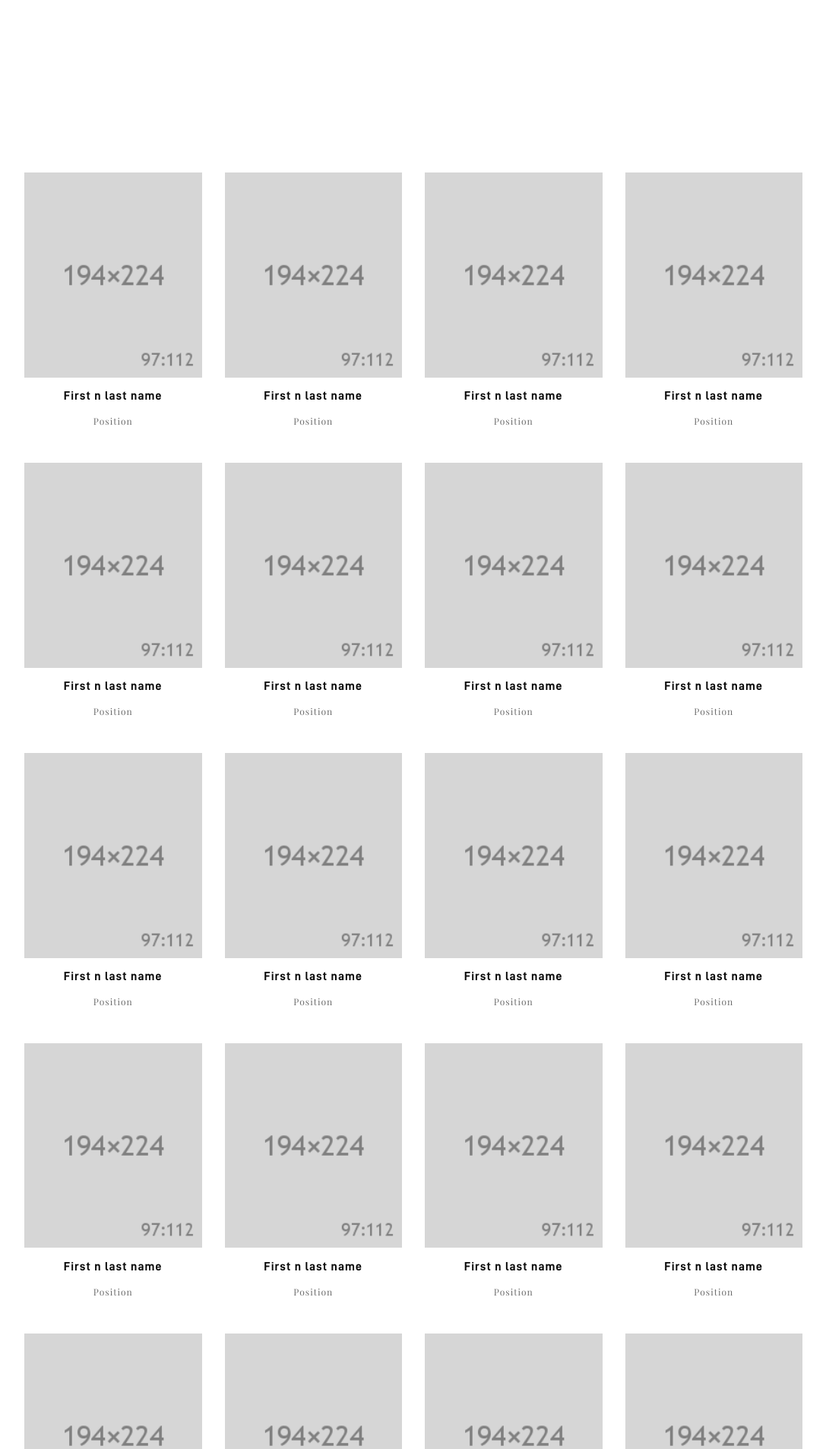
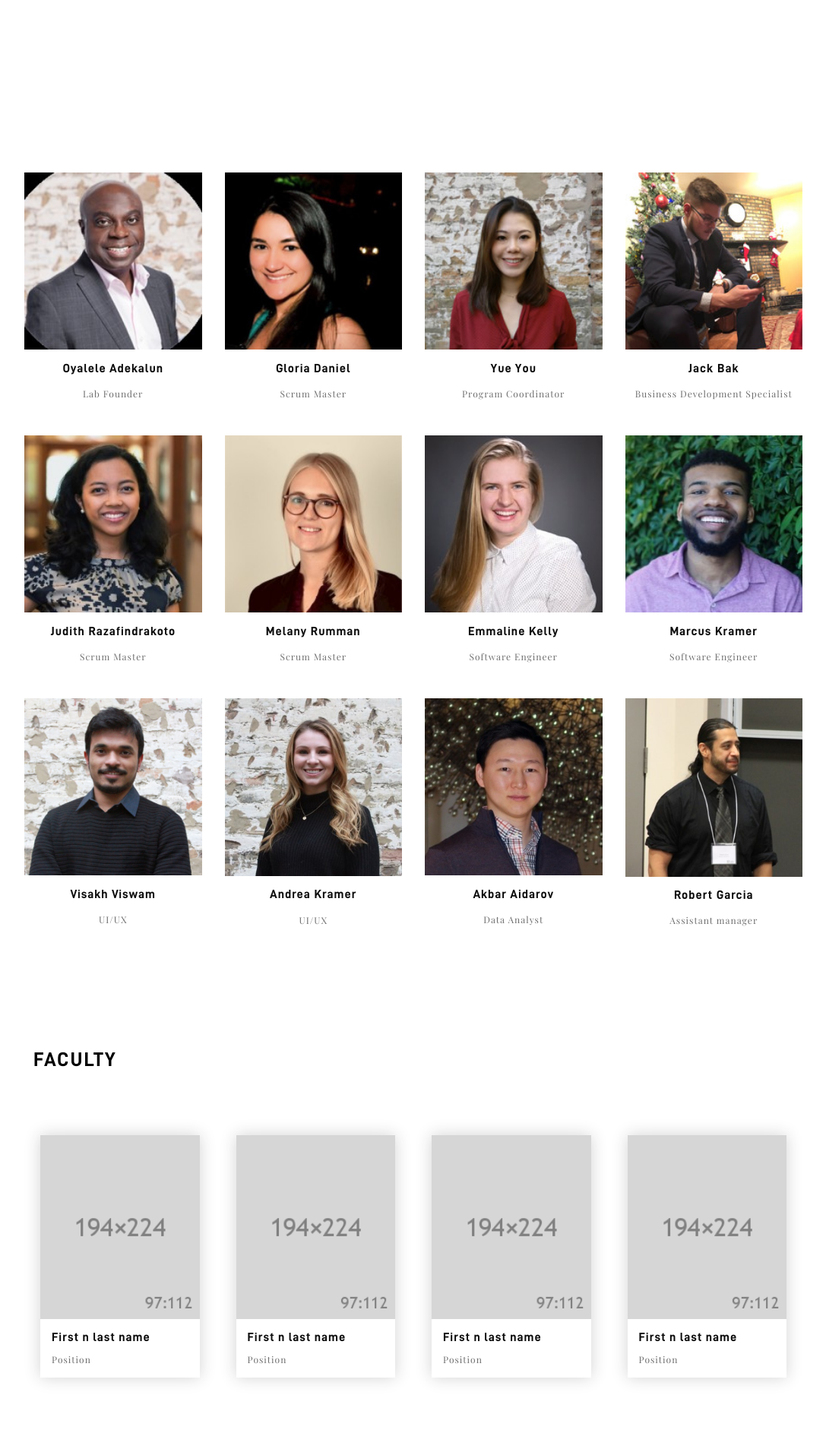
Before and after one commit to estefanytorres/idlabwebsite, a PHP site: page /our-team.html in a window 1280 px wide. Shown: the part 1432-3339 px from the top of the page at 76% size, without its empty margins (96-1183 px from the left). Run offline with PHP 8.4, Linux system fonts and the light colour scheme.

Commit message:
initial changes

```diff
--- a/css/style.css
+++ b/css/style.css
@@ -632,13 +632,12 @@ body.mobile-nav-active #mobile-nav-toggle {
   background: rgba(216, 216, 216, 0);
 }
 #lab-name {
-  font-family: 'D-DIN Regular', serif;
-  font-size: 20px;
-  font-weight: bold;
-  line-height: 15px;
-  letter-spacing: 1.14px;
-  margin-top: 15px;
-  color: #0182FF;
+    font-family: 'D-DIN Regular', serif;
+    font-size: 14px;
+    line-height: 15px;
+    letter-spacing: 1.14px;
+    margin-top: 15px;
+    color: #0182FF;
 }
 #btn-welcome {
   font-family: 'D-DIN DIN-Bold', serif;
@@ -1000,14 +999,20 @@ body.mobile-nav-active #mobile-nav-toggle {
   position: relative;
   padding: 0 !important;
 }
-.video-wrapper > video {
-  width: 100%;
+.video-wrapper > iframe {
+  width: 100%;
+  height: 100vh;
   vertical-align: middle;
   object-fit: cover;
 }
-.video-wrapper > video.has-media-controls-hidden::-webkit-media-controls {
-  display: none;
-}
+/*.video-wrapper > video {*/
+/*  width: 100%;*/
+/*  vertical-align: middle;*/
+/*  object-fit: cover;*/
+/*}*/
+/*.video-wrapper > video.has-media-controls-hidden::-webkit-media-controls {*/
+/*  display: none;*/
+/*}*/
 .video-overlay-play-button {
   box-sizing: border-box;
   width: 100%;
--- a/our-team.html
+++ b/our-team.html
@@ -48,11 +48,11 @@
           <li><a href="get-in-touch.html">Get In Touch</a></li>
           <li class="menu-has-children"><a href="">Events</a>
             <ul>
-              <li><a href="#">ODI</a></li>
+              <li><a href="https://odi2019.depaulidlab.com/">ODI</a></li>
               <li><a href="#">Workshops</a></li>
             </ul>
           </li>
-          <li><a href="#">Knowledge Portal</a></li>
+          <li><a href="https://ikp.depaulidlab.com/">Knowledge Portal</a></li>
         </ul>
       </nav><!-- #nav-menu-container -->
     </div>
@@ -92,185 +92,68 @@
             <div class="team-group">
               <div class="row justify-content-center">
                 <div class="team-member text-center col-xs-12 col-sm-6 col-md-3 col-lg-3">
-                  <img class="member-image" src="img/member-image.png">
-                  <div class="member-name">First n last name</div>
-                  <div class="member-position">Position</div>
+                  <img class="member-image" src="img/members/yele.jpg">
+                  <div class="member-name">Oyalele Adekalun</div>
+                  <div class="member-position">Lab Founder</div>
                 </div>
                 <div class="team-member text-center col-xs-12 col-sm-6 col-md-3 col-lg-3">
-                  <img class="member-image" src="img/member-image.png">
-                  <div class="member-name">First n last name</div>
-                  <div class="member-position">Position</div>
+                  <img class="member-image" src="img/members/gloria.jpg">
+                  <div class="member-name">Gloria Daniel</div>
+                  <div class="member-position">Scrum Master</div>
                 </div>
                 <div class="team-member text-center col-xs-12 col-sm-6 col-md-3 col-lg-3">
-                  <img class="member-image" src="img/member-image.png">
-                  <div class="member-name">First n last name</div>
-                  <div class="member-position">Position</div>
+                  <img class="member-image" src="img/members/yue.jpg">
+                  <div class="member-name">Yue You</div>
+                  <div class="member-position">Program Coordinator</div>
                 </div>
                 <div class="team-member text-center col-xs-12 col-sm-6 col-md-3 col-lg-3">
-                  <img class="member-image" src="img/member-image.png">
-                  <div class="member-name">First n last name</div>
-                  <div class="member-position">Position</div>
+                  <img class="member-image" src="img/members/jack.jpg">
+                  <div class="member-name">Jack Bak</div>
+                  <div class="member-position">Business Development Specialist</div>
+                </div>
+
+                <div class="team-member text-center col-xs-12 col-sm-6 col-md-3 col-lg-3">
+                  <img class="member-image" src="img/members/judith.jpg">
+                  <div class="member-name">Judith Razafindrakoto</div>
+                  <div class="member-position">Scrum Master</div>
                 </div>
                 <div class="team-member text-center col-xs-12 col-sm-6 col-md-3 col-lg-3">
-                  <img class="member-image" src="img/member-image.png">
-                  <div class="member-name">First n last name</div>
-                  <div class="member-position">Position</div>
+                  <img class="member-image" src="img/members/melany.jpg">
+                  <div class="member-name">Melany Rumman</div>
+                  <div class="member-position">Scrum Master</div>
                 </div>
                 <div class="team-member text-center col-xs-12 col-sm-6 col-md-3 col-lg-3">
-                  <img class="member-image" src="img/member-image.png">
-                  <div class="member-name">First n last name</div>
-                  <div class="member-position">Position</div>
+                  <img class="member-image" src="img/members/emmaline.jpg">
+                  <div class="member-name">Emmaline Kelly</div>
+                  <div class="member-position">Software Engineer</div>
                 </div>
                 <div class="team-member text-center col-xs-12 col-sm-6 col-md-3 col-lg-3">
-                  <img class="member-image" src="img/member-image.png">
-                  <div class="member-name">First n last name</div>
-                  <div class="member-position">Position</div>
+                  <img class="member-image" src="img/members/marcus.jpg">
+                  <div class="member-name">Marcus Kramer</div>
+                  <div class="member-position">Software Engineer</div>
+                </div>
+
+                <div class="team-member text-center col-xs-12 col-sm-6 col-md-3 col-lg-3">
+                  <img class="member-image" src="img/members/visakh.png">
+                  <div class="member-name">Visakh Viswam</div>
+                  <div class="member-position">UI/UX</div>
                 </div>
                 <div class="team-member text-center col-xs-12 col-sm-6 col-md-3 col-lg-3">
-                  <img class="member-image" src="img/member-image.png">
-                  <div class="member-name">First n last name</div>
-                  <div class="member-position">Position</div>
+                  <img class="member-image" src="img/members/andrea.JPG">
+                  <div class="member-name">Andrea Kramer</div>
+                  <div class="member-position">UI/UX</div>
                 </div>
                 <div class="team-member text-center col-xs-12 col-sm-6 col-md-3 col-lg-3">
-                  <img class="member-image" src="img/member-image.png">
-                  <div class="member-name">First n last name</div>
-                  <div class="member-position">Position</div>
+                  <img class="member-image" src="img/members/akbar.jpg">
+                  <div class="member-name">Akbar Aidarov</div>
+                  <div class="member-position">Data Analyst</div>
                 </div>
                 <div class="team-member text-center col-xs-12 col-sm-6 col-md-3 col-lg-3">
-                  <img class="member-image" src="img/member-image.png">
-                  <div class="member-name">First n last name</div>
-                  <div class="member-position">Position</div>
+                  <img class="member-image" src="img/members/robert.jpg">
+                  <div class="member-name">Robert Garcia</div>
+                  <div class="member-position">Assistant manager</div>
                 </div>
-                <div class="team-member text-center col-xs-12 col-sm-6 col-md-3 col-lg-3">
-                  <img class="member-image" src="img/member-image.png">
-                  <div class="member-name">First n last name</div>
-                  <div class="member-position">Position</div>
-                </div>
-                <div class="team-member text-center col-xs-12 col-sm-6 col-md-3 col-lg-3">
-                  <img class="member-image" src="img/member-image.png">
-                  <div class="member-name">First n last name</div>
-                  <div class="member-position">Position</div>
-                </div>
-                <div class="team-member text-center col-xs-12 col-sm-6 col-md-3 col-lg-3">
-                  <img class="member-image" src="img/member-image.png">
-                  <div class="member-name">First n last name</div>
-                  <div class="member-position">Position</div>
-                </div>
-                <div class="team-member text-center col-xs-12 col-sm-6 col-md-3 col-lg-3">
-                  <img class="member-image" src="img/member-image.png">
-                  <div class="member-name">First n last name</div>
-                  <div class="member-position">Position</div>
-                </div>
-                <div class="team-member text-center col-xs-12 col-sm-6 col-md-3 col-lg-3">
-                  <img class="member-image" src="img/member-image.png">
-                  <div class="member-name">First n last name</div>
-                  <div class="member-position">Position</div>
-                </div>
-                <div class="team-member text-center col-xs-12 col-sm-6 col-md-3 col-lg-3">
-                  <img class="member-image" src="img/member-image.png">
-                  <div class="member-name">First n last name</div>
-                  <div class="member-position">Position</div>
-                </div>
-                <div class="team-member text-center col-xs-12 col-sm-6 col-md-3 col-lg-3">
-                  <img class="member-image" src="img/member-image.png">
-                  <div class="member-name">First n last name</div>
-                  <div class="member-position">Position</div>
-                </div>
-                <div class="team-member text-center col-xs-12 col-sm-6 col-md-3 col-lg-3">
-                  <img class="member-image" src="img/member-image.png">
-                  <div class="member-name">First n last name</div>
-                  <div class="member-position">Position</div>
-                </div>
-                <div class="team-member text-center col-xs-12 col-sm-6 col-md-3 col-lg-3">
-                  <img class="member-image" src="img/member-image.png">
-                  <div class="member-name">First n last name</div>
-                  <div class="member-position">Position</div>
-                </div>
-                <div class="team-member text-center col-xs-12 col-sm-6 col-md-3 col-lg-3">
-                  <img class="member-image" src="img/member-image.png">
-                  <div class="member-name">First n last name</div>
-                  <div class="member-position">Position</div>
-                </div>
-                <div class="team-member text-center col-xs-12 col-sm-6 col-md-3 col-lg-3">
-                  <img class="member-image" src="img/member-image.png">
-                  <div class="member-name">First n last name</div>
-                  <div class="member-position">Position</div>
-                </div>
-                <div class="team-member text-center col-xs-12 col-sm-6 col-md-3 col-lg-3">
-                  <img class="member-image" src="img/member-image.png">
-                  <div class="member-name">First n last name</div>
-                  <div class="member-position">Position</div>
-                </div>
-                <div class="team-member text-center col-xs-12 col-sm-6 col-md-3 col-lg-3">
-                  <img class="member-image" src="img/member-image.png">
-                  <div class="member-name">First n last name</div>
-                  <div class="member-position">Position</div>
-                </div>
-                <div class="team-member text-center col-xs-12 col-sm-6 col-md-3 col-lg-3">
-                  <img class="member-image" src="img/member-image.png">
-                  <div class="member-name">First n last name</div>
-                  <div class="member-position">Position</div>
-                </div>
-                <div class="team-member text-center col-xs-12 col-sm-6 col-md-3 col-lg-3">
-                  <img class="member-image" src="img/member-image.png">
-                  <div class="member-name">First n last name</div>
-                  <div class="member-position">Position</div>
-                </div>
-                <div class="team-member text-center col-xs-12 col-sm-6 col-md-3 col-lg-3">
-                  <img class="member-image" src="img/member-image.png">
-                  <div class="member-name">First n last name</div>
-                  <div class="member-position">Position</div>
-                </div>
-                <div class="team-member text-center col-xs-12 col-sm-6 col-md-3 col-lg-3">
-                  <img class="member-image" src="img/member-image.png">
-                  <div class="member-name">First n last name</div>
-                  <div class="member-position">Position</div>
-                </div>
-                <div class="team-member text-center col-xs-12 col-sm-6 col-md-3 col-lg-3">
-                  <img class="member-image" src="img/member-image.png">
-                  <div class="member-name">First n last name</div>
-                  <div class="member-position">Position</div>
-                </div>
-                <div class="team-member text-center col-xs-12 col-sm-6 col-md-3 col-lg-3">
-                  <img class="member-image" src="img/member-image.png">
-                  <div class="member-name">First n last name</div>
-                  <div class="member-position">Position</div>
-                </div>
-                <div class="team-member text-center col-xs-12 col-sm-6 col-md-3 col-lg-3">
-                  <img class="member-image" src="img/member-image.png">
-                  <div class="member-name">First n last name</div>
-                  <div class="member-position">Position</div>
-                </div>
-                <div class="team-member text-center col-xs-12 col-sm-6 col-md-3 col-lg-3">
-                  <img class="member-image" src="img/member-image.png">
-                  <div class="member-name">First n last name</div>
-                  <div class="member-position">Position</div>
-                </div>
-                <div class="team-member text-center col-xs-12 col-sm-6 col-md-3 col-lg-3">
-                  <img class="member-image" src="img/member-image.png">
-                  <div class="member-name">First n last name</div>
-                  <div class="member-position">Position</div>
-                </div>
-                <div class="team-member text-center col-xs-12 col-sm-6 col-md-3 col-lg-3">
-                  <img class="member-image" src="img/member-image.png">
-                  <div class="member-name">First n last name</div>
-                  <div class="member-position">Position</div>
-                </div>
-                <div class="team-member text-center col-xs-12 col-sm-6 col-md-3 col-lg-3">
-                  <img class="member-image" src="img/member-image.png">
-                  <div class="member-name">First n last name</div>
-                  <div class="member-position">Position</div>
-                </div>
-                <div class="team-member text-center col-xs-12 col-sm-6 col-md-3 col-lg-3">
-                  <img class="member-image" src="img/member-image.png">
-                  <div class="member-name">First n last name</div>
-                  <div class="member-position">Position</div>
-                </div>
-                <div class="team-member text-center col-xs-12 col-sm-6 col-md-3 col-lg-3">
-                  <img class="member-image" src="img/member-image.png">
-                  <div class="member-name">First n last name</div>
-                  <div class="member-position">Position</div>
-                </div>
+
               </div>
             </div>
           </div>
@@ -278,7 +161,7 @@
 
         <div class="row">
           <div id="faculties" class="col-12">
-            <div class="group-title uppercase txt-lg">Faculties</div>
+            <div class="group-title uppercase txt-lg">Faculty</div>
             <div class="team-group">
               <div class="row justify-content-center">
                 <div class="faculty-member col-xs-12 col-sm-6 col-md-5 col-lg-4 col-xl-3 py-5 px-4">
```
Also changed, not shown: get-in-touch.html (+8 -4 lines), index.html (+14 -6 lines), what-we-do.html (+33 -30 lines), img/members/Team-Member-Male-Placeholder.png (added), img/members/akbar.jpg (added), img/members/andrea.JPG (added), img/members/emmaline.jpg (added), img/members/gloria.jpg (added), img/members/jack.jpg (added), img/members/judith.jpg (added), img/members/marcus.jpg (added), img/members/melany.jpg (added), img/members/robert.jpg (added), img/members/visakh.png (added), 2 more files.
